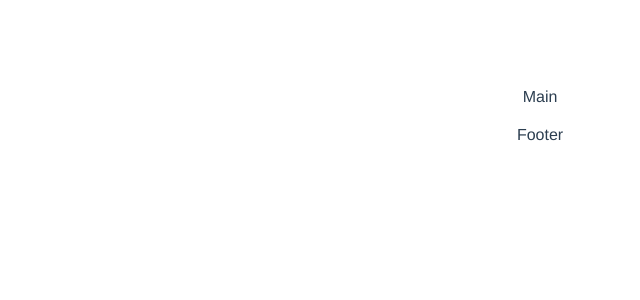
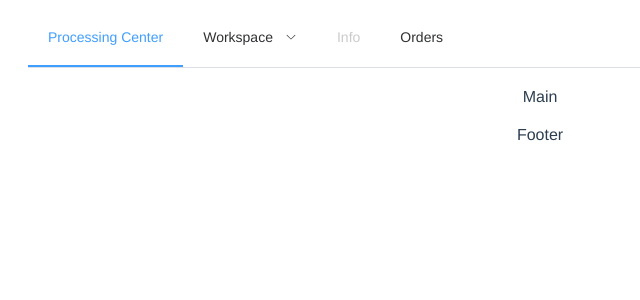
Before and after one commit to isinvon/RentalHousingSystem, a Vue app in the folder house/: page / in a window 1280 px wide. Shown: the top 300 px of the page, without its empty margins (0-640 px from the left). Built offline with nearby package versions, Linux system fonts and the light colour scheme.

Commit message:
add: 添加顶部菜单

```diff
--- a/house/src/views/Home.vue
+++ b/house/src/views/Home.vue
@@ -5,7 +5,8 @@
       <el-container style="width: auto;">
         <!-- 页头 -->
         <el-header>
-
+          <!-- 顶栏 -->
+          <MyTopMenu />
         </el-header>
         <!-- 中间 -->
         <el-main>Main</el-main>
@@ -22,7 +23,7 @@
 </template>
 
 <script setup>
-
+import MyTopMenu from "@/components/MyTopMenu/index.vue";
 </script>
 
 <style>
```
